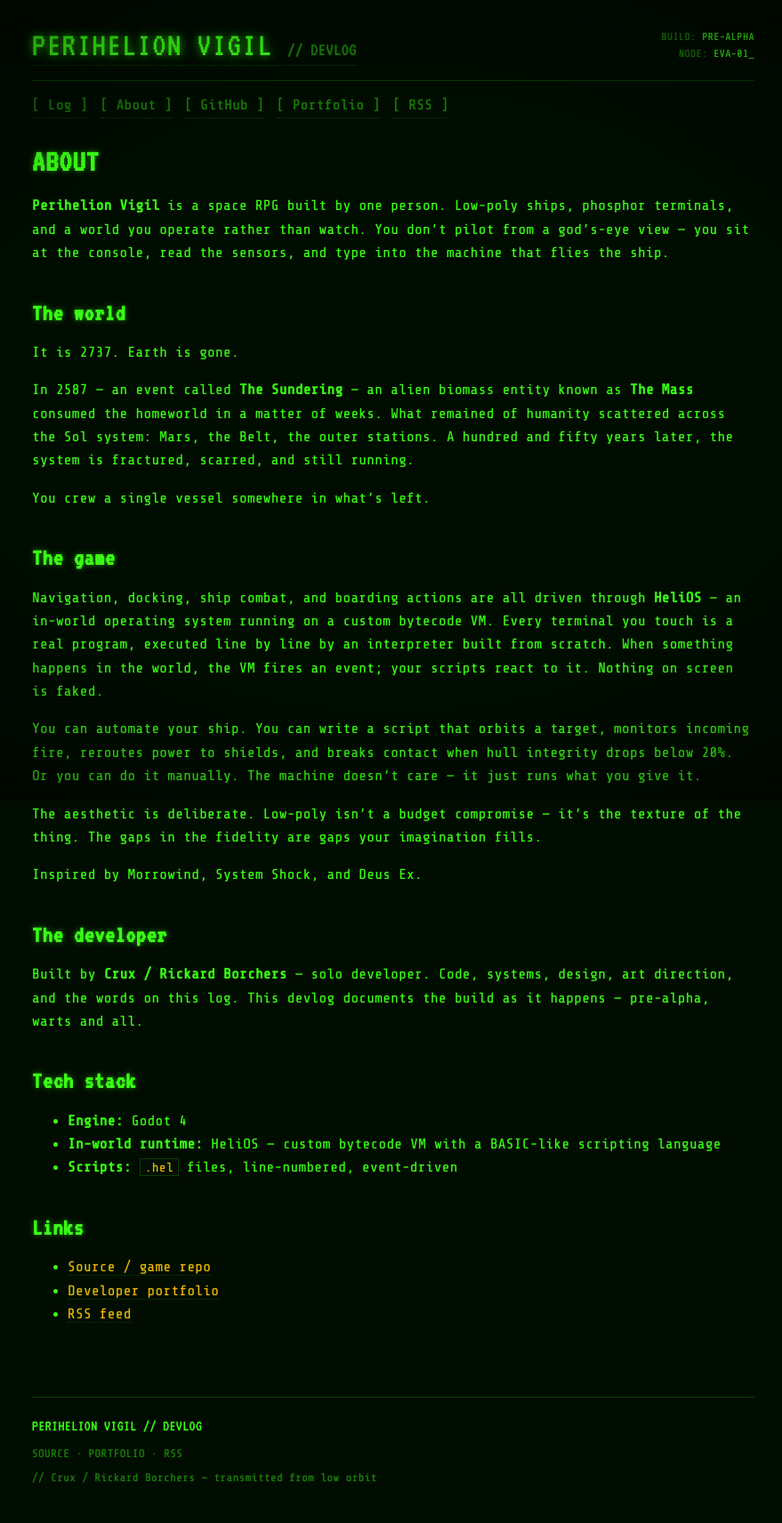
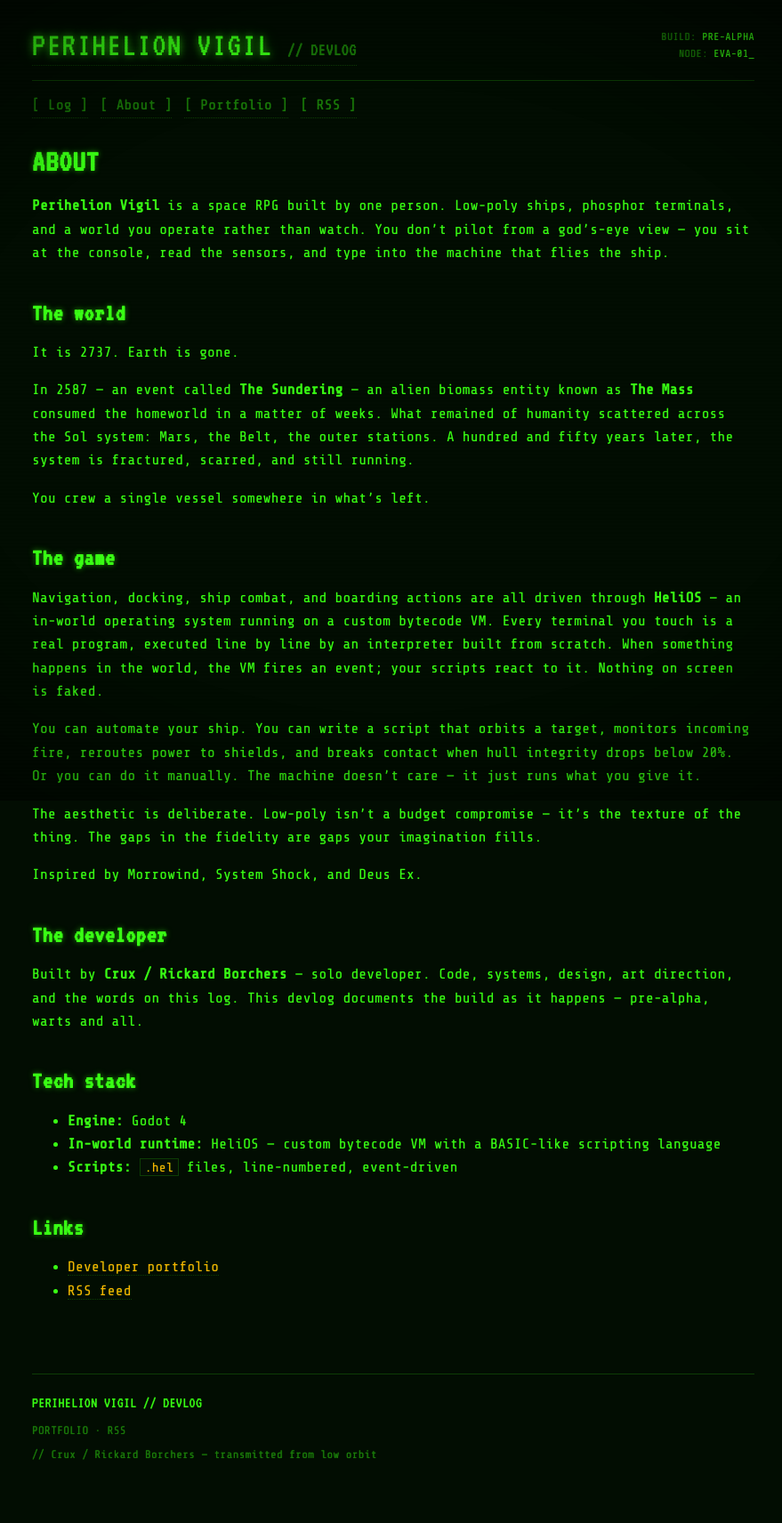
Before and after one commit to Winterunmute/perihelion-vigil-devlog, a Jekyll site: the page built from about.md, in a window 1280 px wide. Shown: the whole page at 89% size, without its empty margins (198-1077 px from the left). Built offline with Jekyll 4.4.1, drawn with Linux system fonts in a browser that asks for light colours; after the commit the page ends 1685 px from its top, so only the background shows below that.

Commit message:
remove github repo links from site

```diff
--- a/_config.yml
+++ b/_config.yml
@@ -3,7 +3,6 @@
 baseurl: "/perihelion-vigil-devlog"
 url: "https://winterunmute.github.io"
 author: "Crux / Rickard Borchers"
-github_repo: "https://github.com/Winterunmute/PERIHELION-VIGIL"
 portfolio_url: "https://winterunmute.github.io/Portfolio/"
 
 markdown: kramdown
--- a/_layouts/default.html
+++ b/_layouts/default.html
@@ -26,7 +26,6 @@
     <nav class="site-nav">
       <a href="{{ '/' | relative_url }}">[ Log ]</a>
       <a href="{{ '/about/' | relative_url }}">[ About ]</a>
-      <a href="{{ site.github_repo }}">[ GitHub ]</a>
       <a href="{{ site.portfolio_url }}">[ Portfolio ]</a>
       <a href="{{ '/feed.xml' | relative_url }}">[ RSS ]</a>
     </nav>
@@ -40,7 +39,6 @@
     <div class="footer-inner">
       <span class="footer-title">{{ site.title }}</span>
       <span class="footer-links">
-        <a href="{{ site.github_repo }}">SOURCE</a> ·
         <a href="{{ site.portfolio_url }}">PORTFOLIO</a> ·
         <a href="{{ '/feed.xml' | relative_url }}">RSS</a>
       </span>
--- a/about.md
+++ b/about.md
@@ -55,6 +55,5 @@ happens — pre-alpha, warts and all.
 
 ## Links
 
-- [Source / game repo]({{ site.github_repo }})
 - [Developer portfolio]({{ site.portfolio_url }})
 - [RSS feed]({{ '/feed.xml' | relative_url }})
```
